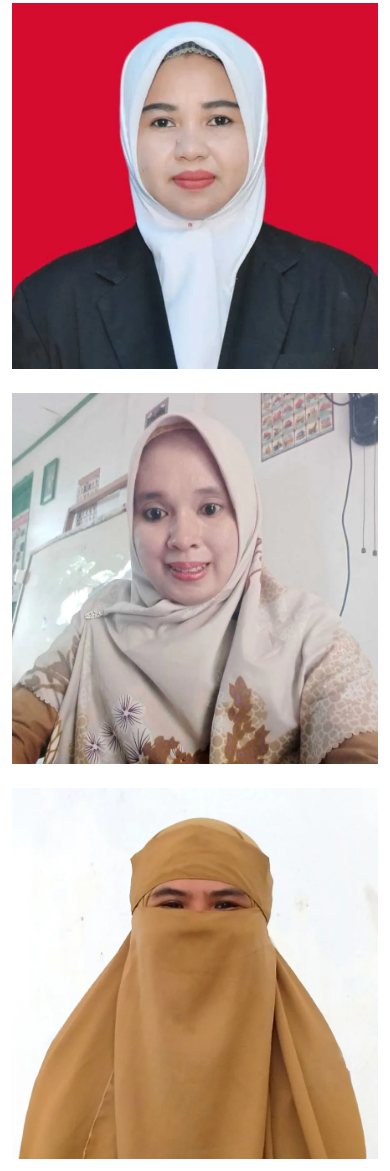
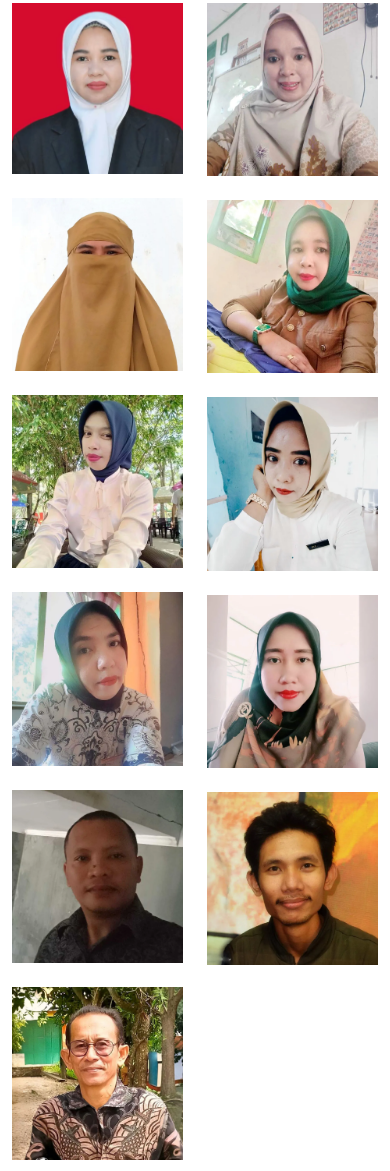
Before and after one commit to sdn288liangliang/guru-tendik, a plain HTML site: page index.html in a window 390 px wide. Shown: the part 709-1880 px from the top of the page. Drawn offline with nearby package versions, Linux system fonts and the light colour scheme.

Commit message:
Update index
Ubah ukuran foto di HP

```diff
--- a/index.html
+++ b/index.html
@@ -93,7 +93,7 @@
           </ul>
 
           <div class="row gy-4 isotope-container" data-aos="fade-up" data-aos-delay="200">
-            <div class="col-lg-3 col-md-4 portfolio-item isotope-item filter-gurukelas">
+            <div class="col-lg-3 col-md-4 col-6 portfolio-item isotope-item filter-gurukelas">
               <img src="assets/img/guru/muniati-2.webp" class="img-fluid" alt="Muniati, S. Pd., Gr.">
               <div class="portfolio-info">
                 <h4>Muniati, S. Pd., Gr.</h4>
@@ -103,7 +103,7 @@
               </div>
             </div>
 
-            <div class="col-lg-3 col-md-4 portfolio-item isotope-item filter-gurupai">
+            <div class="col-lg-3 col-md-4 col-6 portfolio-item isotope-item filter-gurupai">
               <img src="assets/img/guru/idiawati-1.webp" class="img-fluid" alt="Idiawati, S. Pd. I.">
               <div class="portfolio-info">
                 <h4>Idiawati, S. Pd. I.</h4>
@@ -113,7 +113,7 @@
               </div>
             </div>
 
-            <div class="col-lg-3 col-md-4 portfolio-item isotope-item filter-gurupai">
+            <div class="col-lg-3 col-md-4 col-6 portfolio-item isotope-item filter-gurupai">
               <img src="assets/img/guru/nursih-0.webp" class="img-fluid" alt="Nursih, S. Pd.">
               <div class="portfolio-info">
                 <h4>Nursih, S. Pd.</h4>
@@ -123,7 +123,7 @@
               </div>
             </div>
 
-            <div class="col-lg-3 col-md-4 portfolio-item isotope-item filter-gurukelas">
+            <div class="col-lg-3 col-md-4 col-6 portfolio-item isotope-item filter-gurukelas">
               <img src="assets/img/guru/ratu-mulya.webp" class="img-fluid" alt="Andi Ratu Mulya, S. Pd., Gr.">
               <div class="portfolio-info">
                 <h4>Andi Ratu Mulya, S. Pd., Gr.</h4>
@@ -133,7 +133,7 @@
               </div>
             </div>
 
-            <div class="col-lg-3 col-md-4 portfolio-item isotope-item filter-gurukelas">
+            <div class="col-lg-3 col-md-4 col-6 portfolio-item isotope-item filter-gurukelas">
               <img src="assets/img/guru/irma-h.webp" class="img-fluid" alt="Irma Handayani, S. Pd., Gr.">
               <div class="portfolio-info">
                 <h4>Irma Handayani, S. Pd., Gr.</h4>
@@ -143,7 +143,7 @@
               </div>
             </div>
 
-            <div class="col-lg-3 col-md-4 portfolio-item isotope-item filter-gurukelas">
+            <div class="col-lg-3 col-md-4 col-6 portfolio-item isotope-item filter-gurukelas">
               <img src="assets/img/guru/suharni-1.webp" class="img-fluid" alt="Suharni, S. Pd., Gr.">
               <div class="portfolio-info">
                 <h4>Suharni, S. Pd., Gr.</h4>
@@ -153,7 +153,7 @@
               </div>
             </div>
 
-            <div class="col-lg-3 col-md-4 portfolio-item isotope-item filter-gurukelas">
+            <div class="col-lg-3 col-md-4 col-6 portfolio-item isotope-item filter-gurukelas">
               <img src="assets/img/guru/dahlia-1.webp" class="img-fluid" alt="Dahlia, S. Pd.">
               <div class="portfolio-info">
                 <h4>Dahlia, S. Pd.</h4>
@@ -163,7 +163,7 @@
               </div>
             </div>
 
-            <div class="col-lg-3 col-md-4 portfolio-item isotope-item filter-gurukelas">
+            <div class="col-lg-3 col-md-4 col-6 portfolio-item isotope-item filter-gurukelas">
               <img src="assets/img/guru/jumriani.webp" class="img-fluid" alt="Jumriani, S. Pd.">
               <div class="portfolio-info">
                 <h4>Jumriani, S. Pd.</h4>
@@ -173,7 +173,7 @@
               </div>
             </div>
 
-            <div class="col-lg-3 col-md-4 portfolio-item isotope-item filter-pjok">
+            <div class="col-lg-3 col-md-4 col-6 portfolio-item isotope-item filter-pjok">
               <img src="assets/img/guru/jusnadi.webp" class="img-fluid" alt="Jusnadi, S. Pd., Gr.">
               <div class="portfolio-info">
                 <h4>Jusnadi, S. Pd., Gr.</h4>
@@ -183,7 +183,7 @@
               </div>
             </div>
 
-            <div class="col-lg-3 col-md-4 portfolio-item isotope-item filter-operator">
+            <div class="col-lg-3 col-md-4 col-6 portfolio-item isotope-item filter-operator">
               <img src="assets/img/guru/ian-konjo.webp" class="img-fluid" alt="Sudianto Asram">
               <div class="portfolio-info">
                 <h4>Sudianto Asram</h4>
@@ -193,7 +193,7 @@
               </div>
             </div>
 
-            <div class="col-lg-3 col-md-4 portfolio-item isotope-item filter-bujang">
+            <div class="col-lg-3 col-md-4 col-6 portfolio-item isotope-item filter-bujang">
               <img src="assets/img/guru/juma-ali-1.webp" class="img-fluid" alt="Juma Ali">
               <div class="portfolio-info">
                 <h4>Juma Ali</h4>
```
